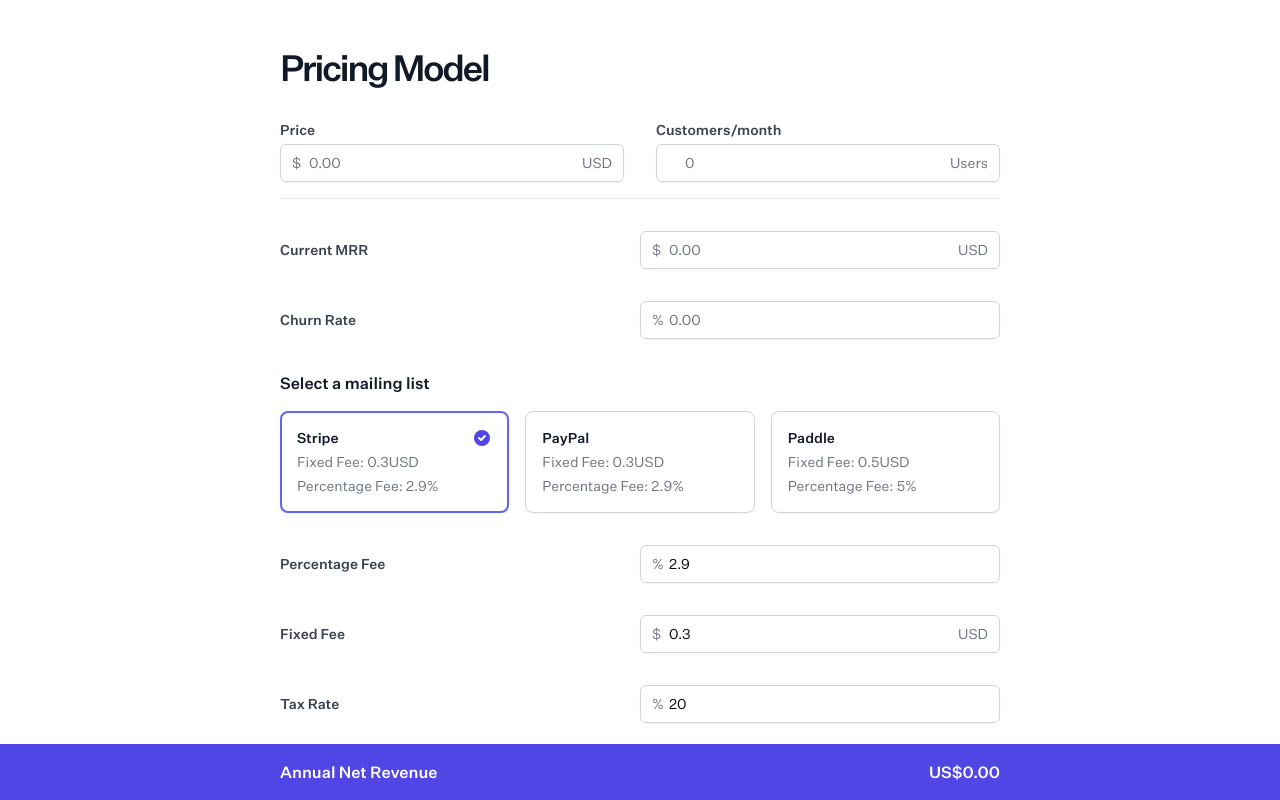
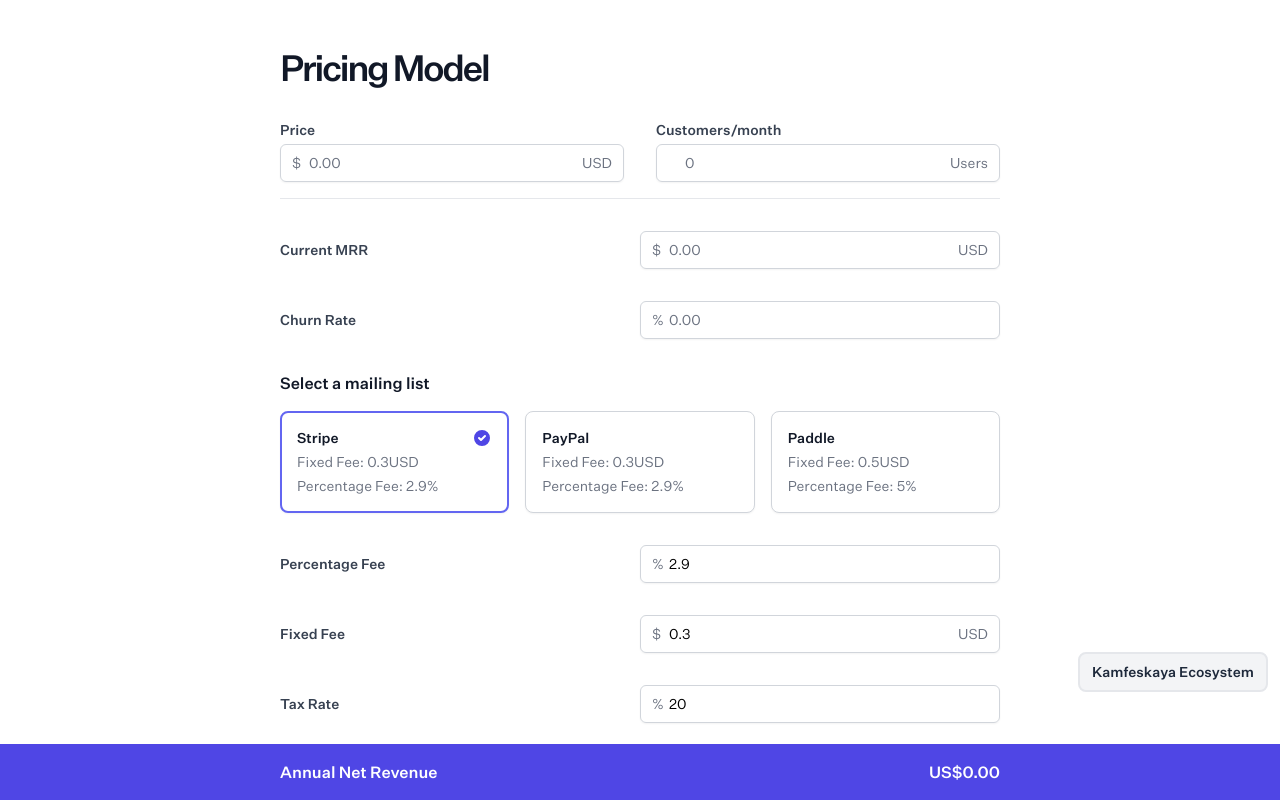
Before and after one commit to tate2301/telescope, a Next.js app: page / in a window 1280 px wide. Shown: the top 800 px of the page. Built offline with nearby package versions, Linux system fonts and the light colour scheme.

Commit message:
feat: add watermark

```diff
--- a/pages/_app.tsx
+++ b/pages/_app.tsx
@@ -1,3 +1,4 @@
+/* eslint-disable @next/next/no-html-link-for-pages */
 import { AppProps /* , AppContext */ } from 'next/app';
 
 import 'styles/globals.css';
@@ -5,6 +6,16 @@
 function App({ Component, pageProps }: AppProps) {
   return (
     <div className="w-screen min-h-screen bg-white dark:text-gray-50 dark:bg-slate-900">
+      <div className="fixed right-0 hidden p-3 lg:flex bottom-24">
+        <a
+          href="https://kamfeskaya.com"
+          target="_blank"
+          rel="noopener noreferrer"
+          className="px-3 py-2 text-sm font-medium bg-gray-100 border-2 rounded-lg dark:text-gray-50 text-slate-800 dark:border-gray-700 dark:bg-slate-800"
+        >
+          Kamfeskaya Ecosystem
+        </a>
+      </div>
       <Component {...pageProps} />
     </div>
   );
```
